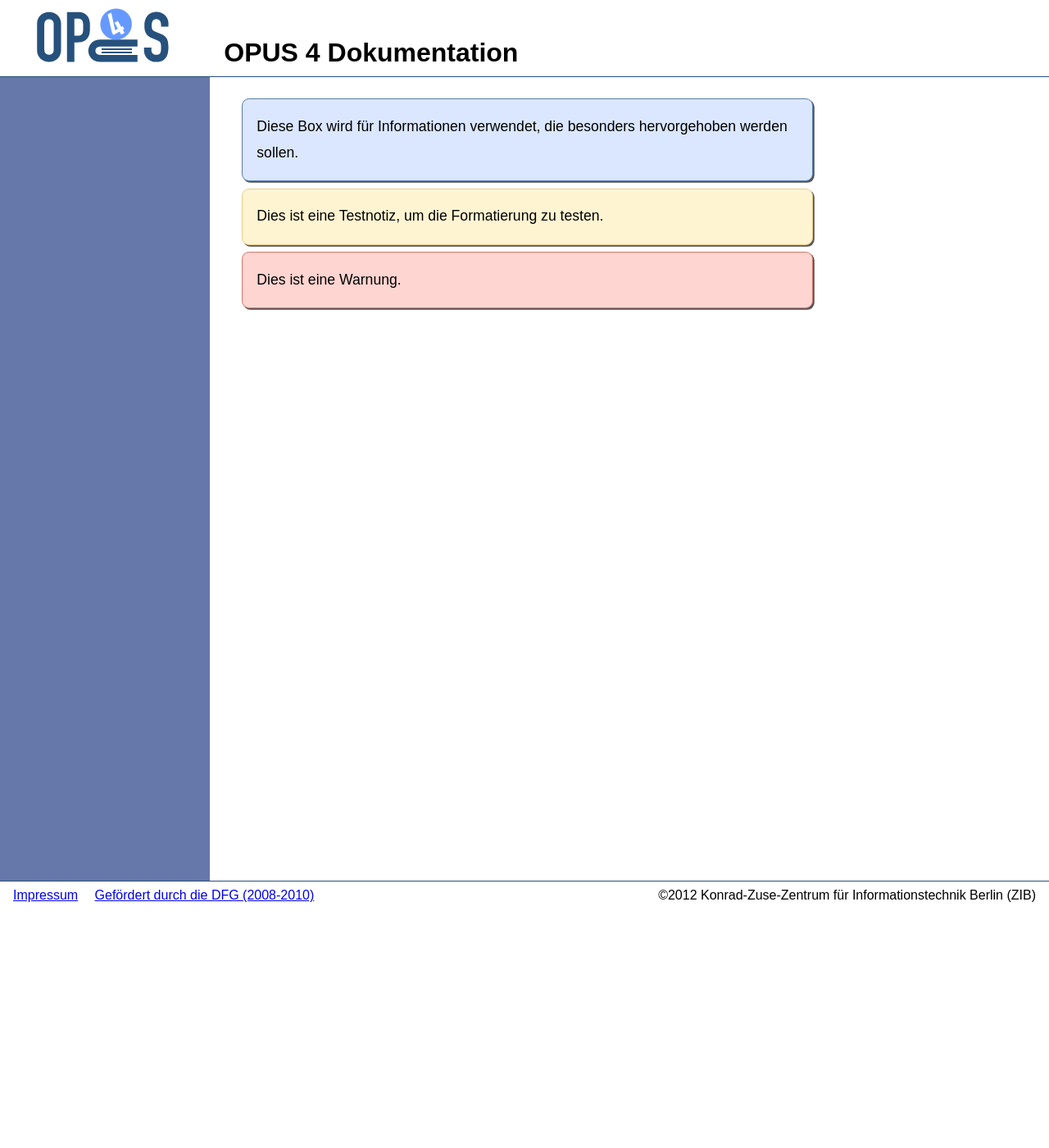
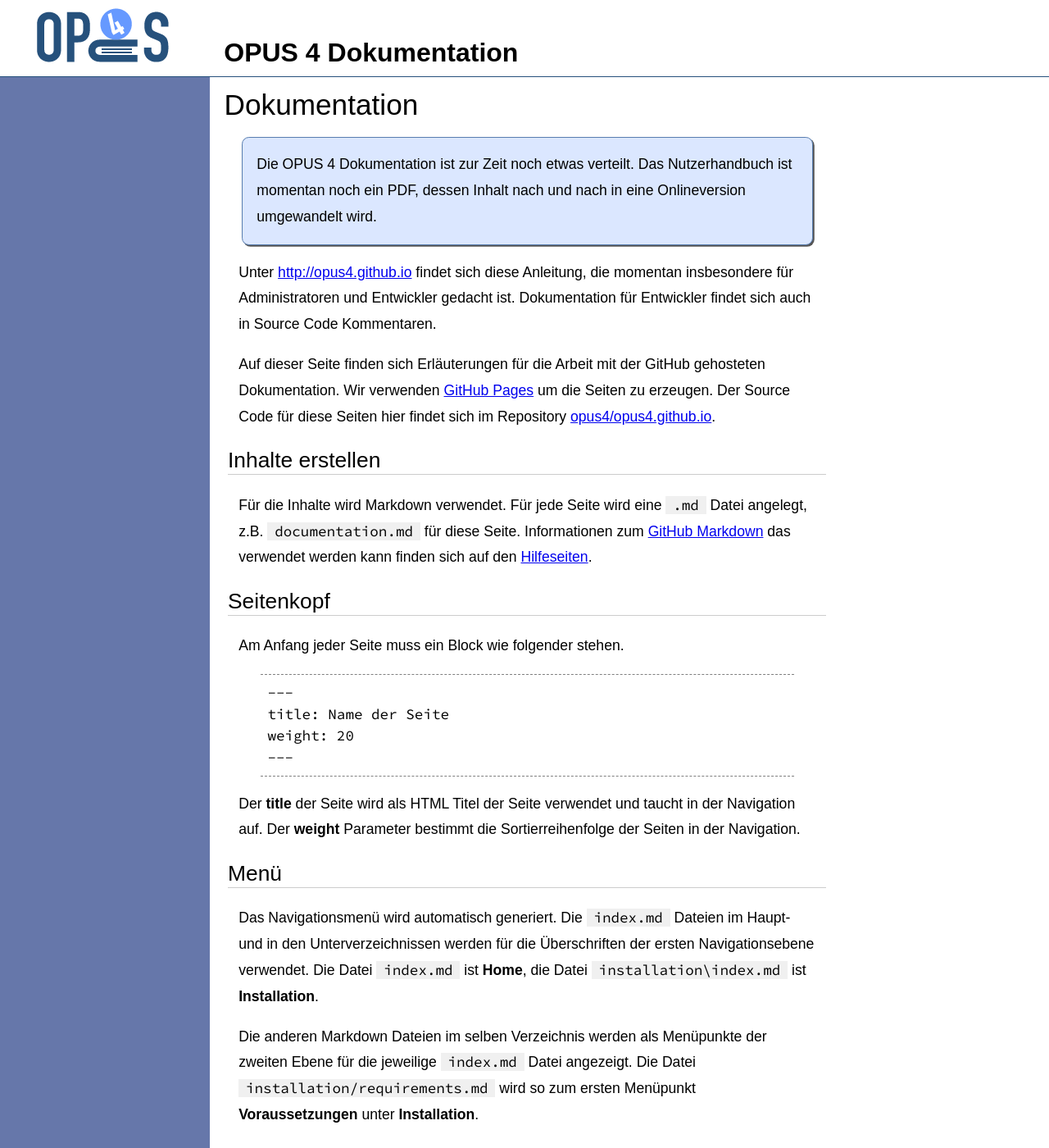
Before and after one commit to OPUS4/opus4.github.io, a Jekyll site: the page built from development/documentation.md, in a window 1280 px wide and 1400 px high. Shown: the whole window at 82% size. Built offline with Jekyll 4.4.1, drawn with Linux system fonts in a browser that asks for light colours; some of the changed text lies outside the part shown.

Commit message:
#2 - Dokumentation für die Dokumentation ausgebaut.

```diff
--- a/development/documentation.md
+++ b/development/documentation.md
@@ -1,15 +1,161 @@
 ---
 title: Dokumentation
+weight: 300
 ---
 
+# Dokumentation
+
 <p class="info">
-Diese Box wird für Informationen verwendet, die besonders hervorgehoben werden sollen.
+Die OPUS 4 Dokumentation ist zur Zeit noch etwas verteilt. Das Nutzerhandbuch ist momentan noch ein PDF, dessen Inhalt
+nach und nach in eine Onlineversion umgewandelt wird.
+</p>
+
+Unter <http://opus4.github.io> findet sich diese Anleitung, die momentan insbesondere für Administratoren und
+Entwickler gedacht ist. Dokumentation für Entwickler findet sich auch in Source Code Kommentaren.
+
+Auf dieser Seite finden sich Erläuterungen für die Arbeit mit der GitHub gehosteten Dokumentation.
+Wir verwenden [GitHub Pages](https://help.github.com/categories/github-pages-basics/) um die Seiten zu erzeugen.
+Der Source Code für diese Seiten hier findet sich im
+Repository [opus4/opus4.github.io](https://github.com/opus4/opus4.github.io).
+
+## Inhalte erstellen
+
+Für die Inhalte wird Markdown verwendet. Für jede Seite wird eine `.md` Datei angelegt, z.B. `documentation.md` für
+diese Seite. Informationen zum
+[GitHub Markdown](https://help.github.com/articles/github-flavored-markdown/) das verwendet werden kann finden sich
+auf den [Hilfeseiten](https://help.github.com/).
+
+## Seitenkopf
+
+Am Anfang jeder Seite muss ein Block wie folgender stehen.
+
+{% highlight liquid %}
+---
+title: Name der Seite
+weight: 20
+---
+{% endhighlight %}
+
+Der **title** der Seite wird als HTML Titel der Seite verwendet und taucht in der Navigation auf.
+Der **weight** Parameter bestimmt die Sortierreihenfolge der Seiten in der Navigation.
+
+## Menü
+
+Das Navigationsmenü wird automatisch generiert. Die `index.md` Dateien im Haupt- und in den Unterverzeichnissen werden
+für die Überschriften der ersten Navigationsebene verwendet. Die Datei `index.md` ist **Home**, die Datei
+`installation\index.md` ist **Installation**.
+
+Die anderen Markdown Dateien im selben Verzeichnis werden als Menüpunkte der zweiten Ebene für die jeweilige
+`index.md` Datei angezeigt. Die Datei `installation/requirements.md` wird so zum ersten Menüpunkt **Voraussetzungen**
+unter **Installation**.
+
+Die Reihenfolge der Dateien wird durch den **weight** Parameter im Kopf der Dateien bestimmt.
+Hat eine Seite keinen **weight** Parameter landet sie automatisch ganz vorne, ansonsten wird aufsteigend sortiert.
+
+## Einfache Elemente
+
+### Überschriften
+
+Überschriften können duch voranstellen von '#' erzeugt werden.
+
+{% highlight liquid %}
+# Überschrift 1
+## Überschrift 2
+### Überschrift 3
+{% endhighlight %}
+
+### Paragraphen
+
+Paragraphen können einfach eingegeben werden.
+
+Sie werden durch Leerzeilen von einanderen abgegrenzt.
+
+{% highlight liquid %}
+Paragraphen können einfach eingegeben werden.
+
+Sie werden durch Leerzeilen von einanderen abgegrenzt.
+{% endhighlight %}
+
+### Texthervorhebung
+
+Es ist möglich **fett**, *kursiv* oder auch `monospace` zur Hervorhebung von Text zu verwenden.
+
+{% highlight liquid %}
+Es ist möglich **fett**, *kursiv* oder auch `monospace`
+zur Hervorhebung von Text zu verwenden.
+{% endhighlight %}
+
+Für die OPUS 4 Dokumentation verwenden wir dann noch zusätzliche Element. Die Technolgie die dahinter steht ist
+[Jekyll](http://jekyllrb.com/).
+
+## Code Blöcke
+
+Für Code Blöcke verwenden wir das Highlight-Template.
+
+{% highlight bash %}
+$ sudo apt-get install php5
+{% endhighlight %}
+
+Das sieht in der Datei so aus:
+
+{% highlight liquid %}
+{% raw %}
+{% highlight bash %}
+$ sudo apt-get install php5
+{% endhighlight %}
+{% endraw %}
+{% endhighlight %}
+
+Dabei ist 'bash' die Sprache, die für die Hervorhebung verwendet werden soll. Die Liste der möglichen Sprachen findet
+sich auf [Pygments Lexers Seite](http://pygments.org/docs/lexers/).
+
+## Informationsboxen
+
+Um hervorgehobene Boxen wie die folgenden zu erzeugen muss HTML direkt verwendet werden.
+
+<p class="info">
+Dies ist eine allgemeine Informationen.
 </p>
 
 <p class="note">
-Dies ist eine Testnotiz, um die Formatierung zu testen.
+Dies ist ein wichtiger Hinweise.
 </p>
 
 <p class="warning">
-Dies ist eine Warnung.
+Dies ist eine wichtige Warnung. Daten könnten z.B. verloren gehen.
 </p>
+
+Das HTML dafür sieht wie folgt aus und kann einfach in den Markdown Dateien verwendet werden:
+
+{% highlight html %}
+<p class="info">
+Dies ist eine allgemeine Informationen.
+</p>
+
+<p class="note">
+Dies ist ein wichtiger Hinweise.
+</p>
+
+<p class="warning">
+Dies ist eine wichtige Warnung.
+</p>
+{% endhighlight %}
+
+Manchmal ist es nützlich innerhalb einer solchen Box Markdown zu verwenden.
+
+<p class="info" markdown="1">
+Innerhalb einer Textbox kann Markdown verwendet werden, z.B. um etwas **fett** oder *kursiv* hervorzuheben.
+Auch `code` ist möglich, aber ganz Code Blöcke sind momentan nicht machbar.
+</p>
+
+Dafür muss das **markdown** Attribut wie folgt gesetzt werden.
+
+{% highlight html %}
+<p class="info" markdown="1">
+Innerhalb einer Textbox kann Markdown verwendet werden, z.B.
+um etwas **fett** oder *kursiv* hervorzuheben. Auch `code`
+ist möglich.
+</p>
+{% endhighlight %}
+
+Ganz Code Blöcke sind momentan nicht innerhalb einer Textbox machbar.
```
